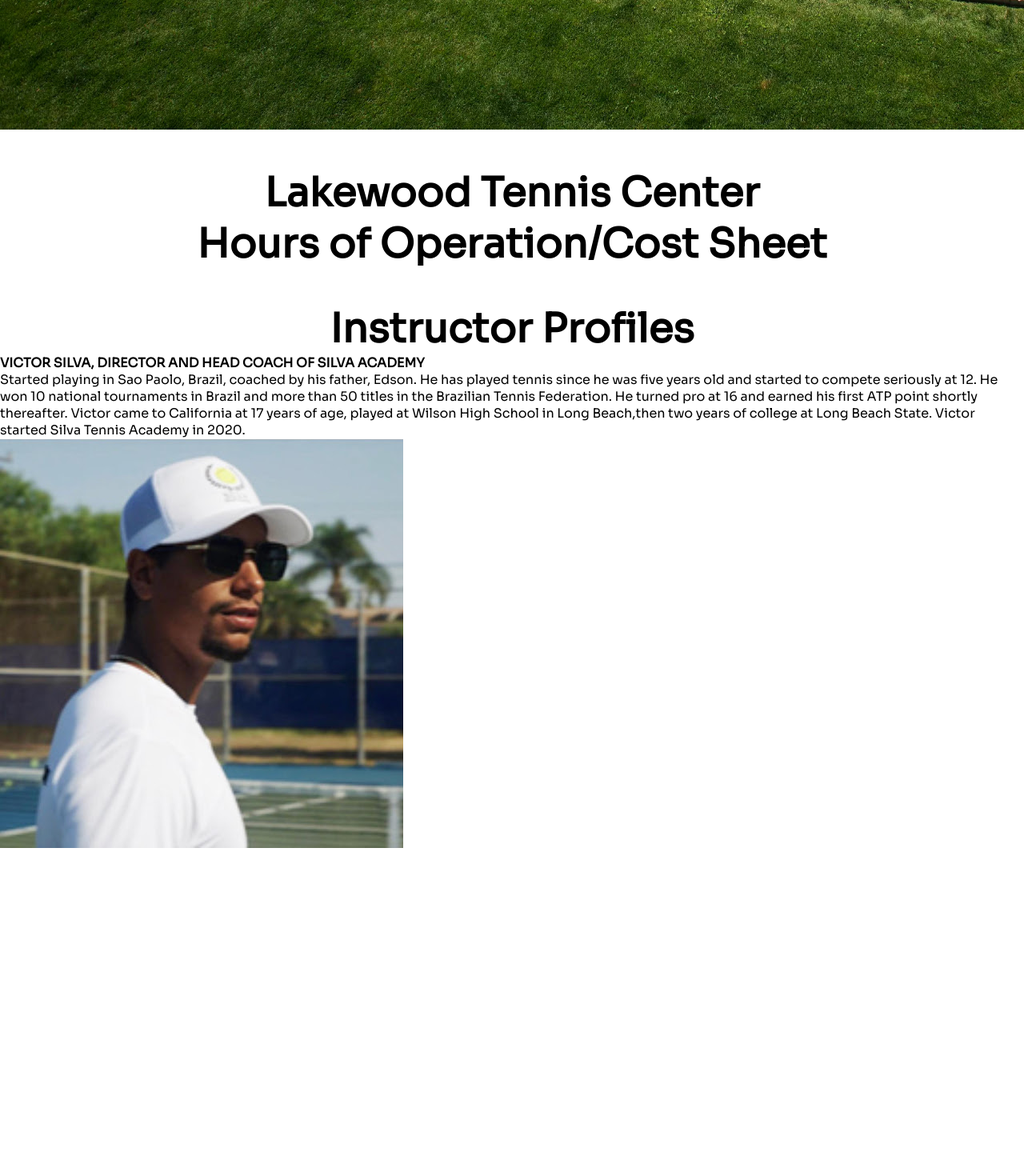
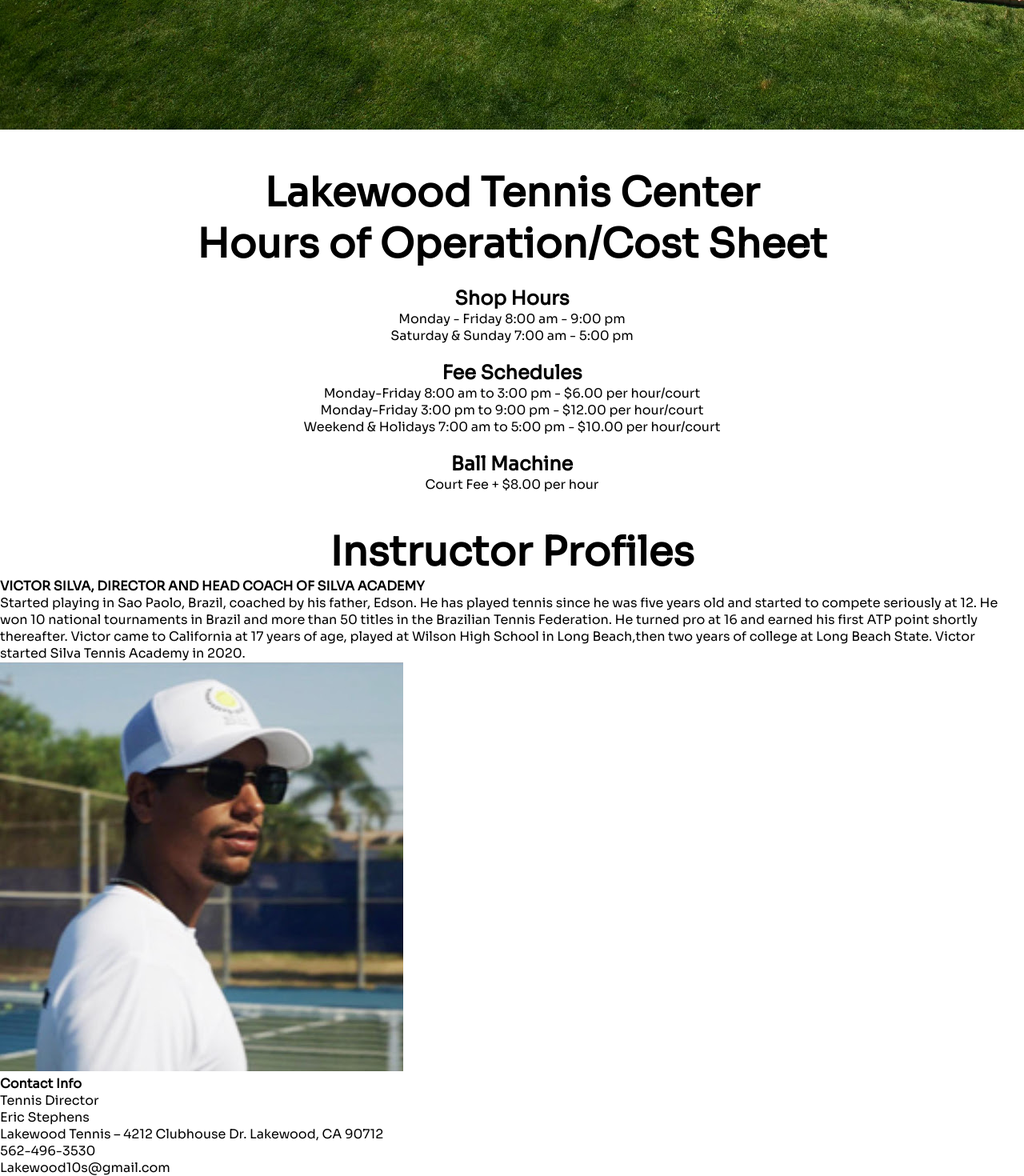
Before and after one commit to lakewoodtennis/Lakewood-Tennis-Project, a React (Create React App) app: page / in a window 1280 px wide. Shown: the part 1301-2771 px from the top of the page at 80% size. Before the commit the page ends 2366 px from the top, so only its background shows below. Built offline with nearby package versions, Linux system fonts and the light colour scheme.

Commit message:
added more info blocks

```diff
--- a/package.json
+++ b/package.json
@@ -3,6 +3,7 @@
   "version": "0.1.0",
   "private": true,
   "dependencies": {
+    "@googlemaps/react-wrapper": "^1.1.32",
     "@testing-library/jest-dom": "^4.2.4",
     "@testing-library/react": "^9.3.2",
     "@testing-library/user-event": "^7.1.2",
--- a/src/App.js
+++ b/src/App.js
@@ -41,10 +41,22 @@ function App() {
 
       {/*Shop info portion*/}
       <br></br><br></br>
-      <div style={{textAlign: 'center'}}>
-        <h className = "shopInfo" style = {{fontWeight:'bold', fontSize: 50}}>Lakewood Tennis Center</h>
+      <div style={{textAlign: 'center', }}>
+        <h className = "shopInfo" style = {{fontWeight:'bold', fontSize: 50, }}>Lakewood Tennis Center</h>
         <br></br>
         <h style = {{fontWeight:'bold', fontSize: 50}}>Hours of Operation/Cost Sheet</h>
+        <br></br><br></br>
+        <h2 style = {{fontWeight:'bold'}}>Shop Hours</h2>
+        <p>Monday - Friday 8:00 am - 9:00 pm</p>
+        <p>Saturday & Sunday 7:00 am - 5:00 pm</p>
+        <br></br>
+        <h2 style = {{fontWeight: 'bold'}}>Fee Schedules</h2>
+        <p>Monday-Friday 8:00 am to 3:00 pm - $6.00 per hour/court</p>
+        <p>Monday-Friday 3:00 pm to 9:00 pm - $12.00 per hour/court</p>
+        <p>Weekend & Holidays 7:00 am to 5:00 pm - $10.00 per hour/court</p>
+        <br></br>
+        <h2 style = {{fontWeight: 'bold'}}>Ball Machine</h2>
+        <p>Court Fee + $8.00 per hour</p>
       </div>
 
       <br></br><br></br>
@@ -65,6 +77,20 @@ function App() {
         <img src = {silva} alt = "Victor Silva"></img>
       </div>
 
+      <div>
+        <h style = {{fontWeight: 'bold', fontsize:30}}>Contact Info</h>
+      </div>
+
+      <div class = "contactInfo">
+        <p>Tennis Director</p>
+        <p>Eric Stephens</p>
+
+        <p>Lakewood Tennis – 4212 Clubhouse Dr. Lakewood, CA 90712</p>
+        <p>562-496-3530</p>
+        {/*to get href tag*/}
+        <a>Lakewood10s@gmail.com</a>
+      </div>
+
 
     </Router>
   );
--- a/src/components/Navbar/index.js
+++ b/src/components/Navbar/index.js
@@ -37,7 +37,9 @@ const Navbar = () => {
           </Link>
         </NavMenu>
         <NavBtn>
-          <NavBtnLink to='/signin'>Contact Us</NavBtnLink>
+          <Link activeClass = "active" to = "contactInfo" spy = {true} smooth = {true} offset = {-70} delay = {0} style = {{color:"white"}}>
+            Contact Us
+            </Link>
         </NavBtn>
       </Nav>
     </>
```
Also changed, not shown: 2 other files (tests, documents, lock files or other folders).
